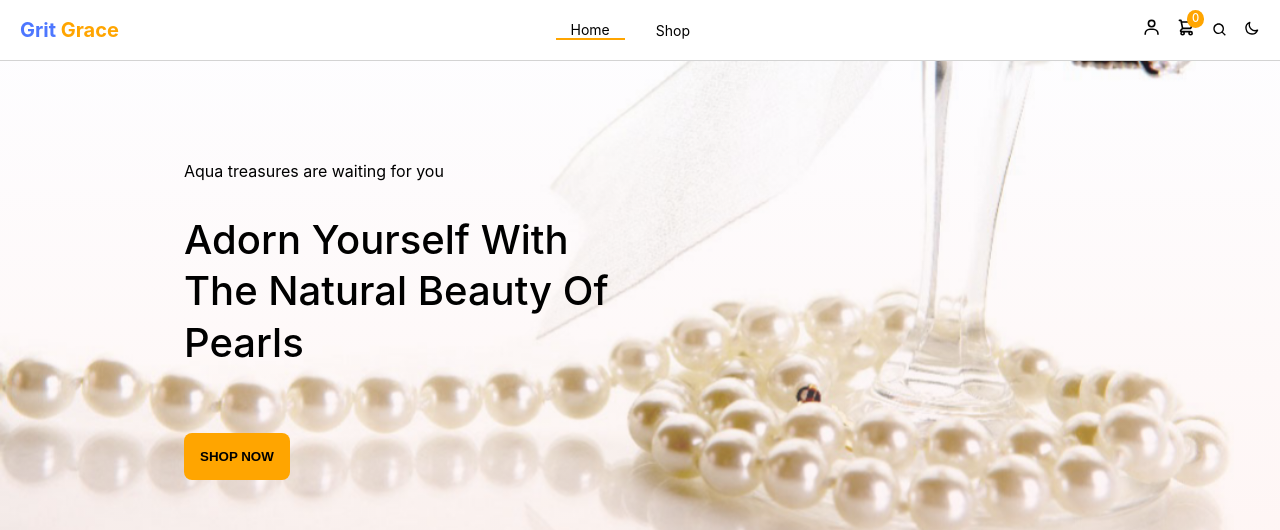
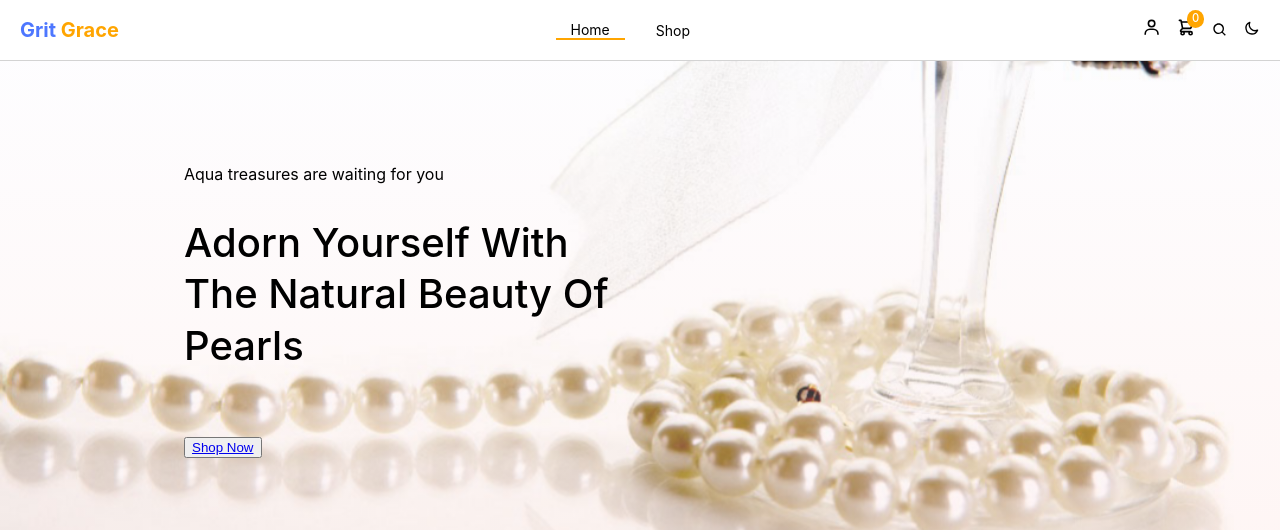
Before and after one commit to joycethh/playground, a React (Create React App) app: page /home in a window 1280 px wide. Shown: the top 530 px of the page. Built offline with nearby package versions, Linux system fonts and the light colour scheme; no server answers.

Commit message:
create button component

```diff
--- a/src/pages/home/home.scss
+++ b/src/pages/home/home.scss
@@ -24,6 +24,10 @@ main{
                     width: 75%;
                     align-items: center;
 
+                    @include tablet {
+                        flex-direction: column;
+                        width: 100%;
+                    }
 
                     @include mobile {
                         flex-direction: column;
@@ -66,26 +70,6 @@ main{
 
                             .shop-now {
                                 padding-top: 2rem;;
-
-                                button {
-                                    border: none;
-                                    background-color: themed('highlight');
-                                    border-radius: 8px;
-                                    padding: 1rem;
-                                    text-transform: uppercase;
-                                    font-weight: bold;
-                                    transition: all .2s ease-in-out;
-                                    cursor: pointer;
-
-                                    &:hover {
-                                        background-color: themed('logo')
-                                    }
-
-                                    a {
-                                        text-decoration: none;
-                                        color: themed('textColor')
-                                    }
-                                }
                             }
 
                         }
```
Also changed, not shown: src/components/button/Button.js (added, +21 -0 lines), src/components/button/button.scss (added, +27 -0 lines).
